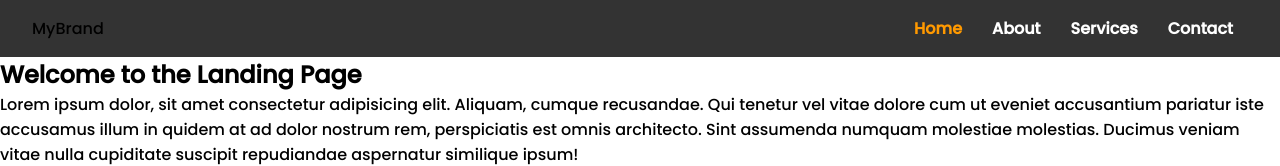
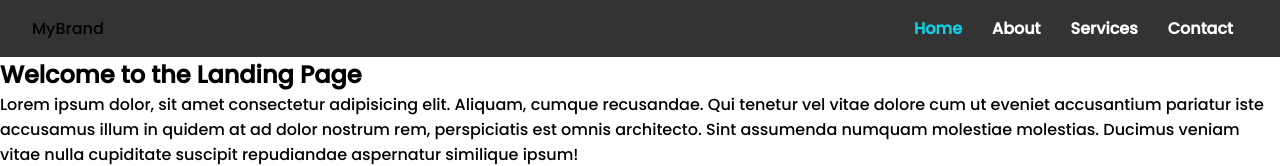
Before and after one commit to ankitaThorve/html-css-projects, a plain HTML site: page landing-page-basic/index.html in a window 1280 px wide. In both pictures the pointer is over the link "Home". Shown: the top 166 px of the page. Drawn offline with Linux system fonts and the light colour scheme.

Commit message:
Style: Update color on hover nav links

```diff
--- a/landing-page-basic/style.css
+++ b/landing-page-basic/style.css
@@ -32,5 +32,5 @@
 }
 
 .nav-links a:hover {
-  color: #ff9900;
+  color: #0ed1e2;
 }
```
